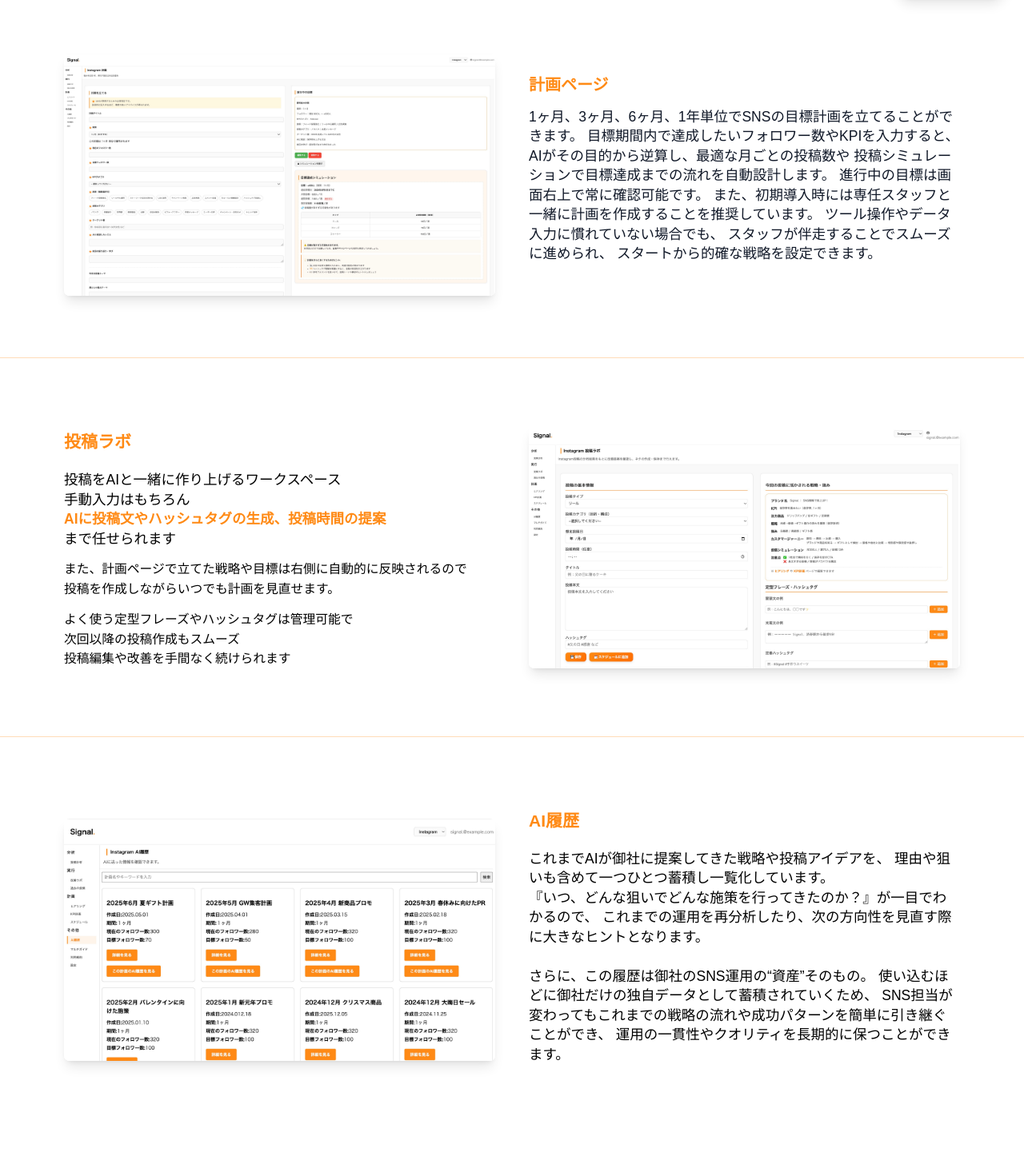
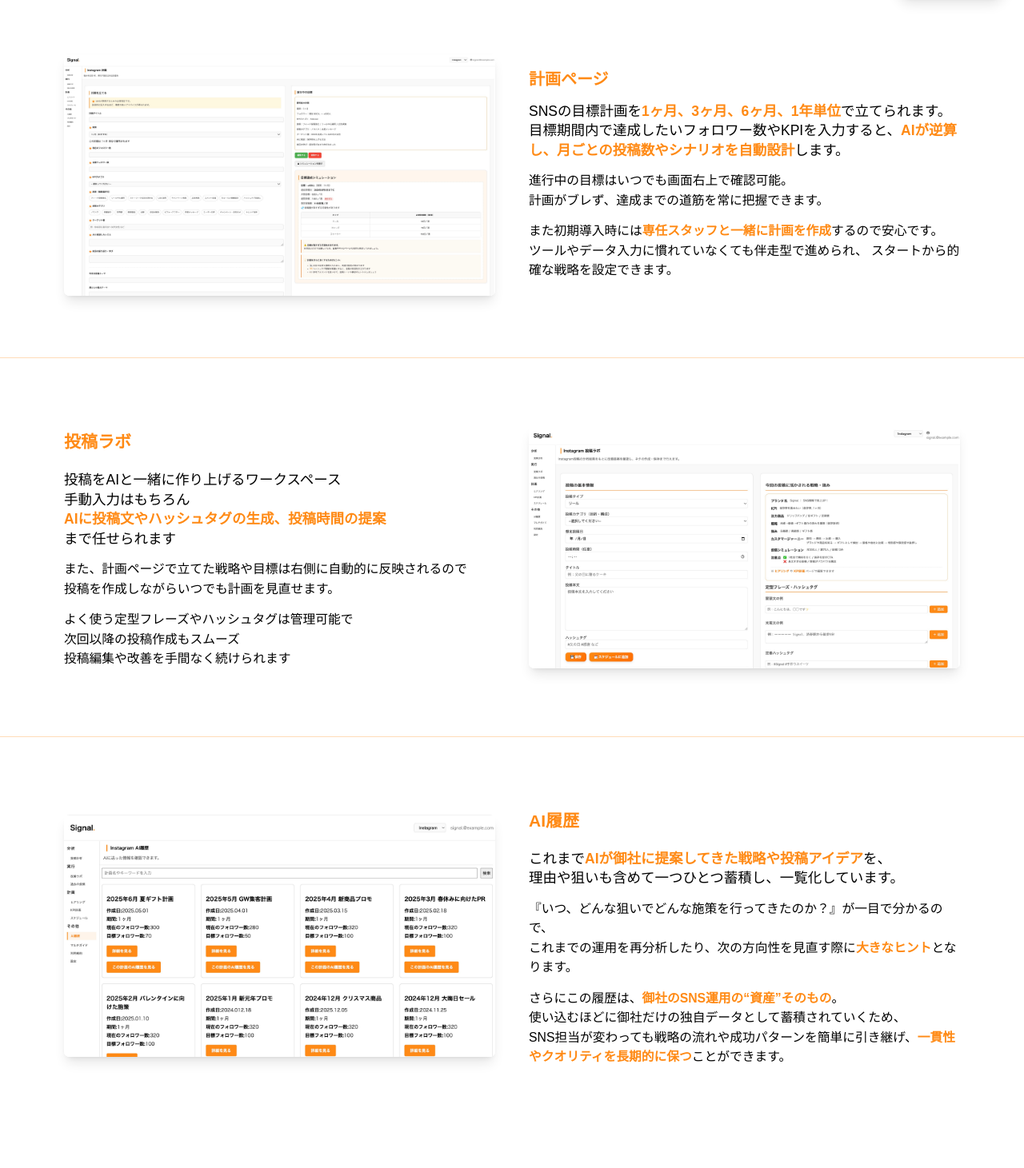
Before and after one commit to mogcia-app/signal-hp, a Next.js app: page /features in a window 1280 px wide. Shown: the part 781-2242 px from the top of the page at 80% size. Built offline with nearby package versions, Linux system fonts and the light colour scheme.

Commit message:
SNS AI履歴ページデザイン調整

```diff
--- a/src/app/features/page.tsx
+++ b/src/app/features/page.tsx
@@ -71,17 +71,29 @@ export default function FeaturesPage() {
   <h3 className="text-lg sm:text-xl md:text-2xl lg:text-[20px] font-bold mb-4 text-[#ff8a15]">
   計画ページ
 </h3>
-<p className="text-gray-900 text-base sm:text-lg md:text-xl mb-4">
-  1ヶ月、3ヶ月、6ヶ月、1年単位でSNSの目標計画を立てることができます。
+<p className="text-black text-base sm:text-lg md:text-xl mb-4">
+  SNSの目標計画を
+  <span className="text-[#ff8a15] font-semibold">1ヶ月、3ヶ月、6ヶ月、1年単位</span>で立てられます。<br />
   目標期間内で達成したいフォロワー数やKPIを入力すると、
-  AIがその目的から逆算し、最適な月ごとの投稿数や
-  投稿シミュレーションで目標達成までの流れを自動設計します。
-  進行中の目標は画面右上で常に確認可能です。
-  また、初期導入時には専任スタッフと一緒に計画を作成することを推奨しています。
-  ツール操作やデータ入力に慣れていない場合でも、
-  スタッフが伴走することでスムーズに進められ、
+  <span className="text-[#ff8a15] font-semibold">
+    AIが逆算し、月ごとの投稿数やシナリオを自動設計
+  </span>します。
+</p>
+
+<p className="text-black text-sm sm:text-base md:text-lg mb-4">
+  進行中の目標はいつでも画面右上で確認可能。<br />
+  計画がブレず、達成までの道筋を常に把握できます。
+</p>
+
+<p className="text-black text-sm sm:text-base md:text-lg">
+  また初期導入時には
+  <span className="text-[#ff8a15] font-semibold">
+    専任スタッフと一緒に計画を作成
+  </span>するので安心です。<br />
+  ツールやデータ入力に慣れていなくても伴走型で進められ、
   スタートから的確な戦略を設定できます。
 </p>
+
 
           </div>
         </div>
@@ -142,16 +154,23 @@ export default function FeaturesPage() {
   AI履歴
 </h3>
 <p className="text-black text-base sm:text-lg md:text-xl mb-4">
-  これまでAIが御社に提案してきた戦略や投稿アイデアを、
-  理由や狙いも含めて一つひとつ蓄積し一覧化しています。
-  <br />
-  『いつ、どんな狙いでどんな施策を行ってきたのか？』が一目でわかるので、
-  これまでの運用を再分析したり、次の方向性を見直す際に大きなヒントとなります。
-  <br /><br />
-  さらに、この履歴は御社のSNS運用の“資産”そのもの。
-  使い込むほどに御社だけの独自データとして蓄積されていくため、
-  SNS担当が変わってもこれまでの戦略の流れや成功パターンを簡単に引き継ぐことができ、
-  運用の一貫性やクオリティを長期的に保つことができます。
+  これまで
+  <span className="text-[#ff8a15] font-semibold">AIが御社に提案してきた戦略や投稿アイデア</span>を、<br />
+  理由や狙いも含めて一つひとつ蓄積し、一覧化しています。
+</p>
+
+<p className="text-black text-sm sm:text-base md:text-lg mb-4">
+  『いつ、どんな狙いでどんな施策を行ってきたのか？』が一目で分かるので、<br />
+  これまでの運用を再分析したり、次の方向性を見直す際に
+  <span className="text-[#ff8a15] font-semibold">大きなヒント</span>となります。
+</p>
+
+<p className="text-black text-sm sm:text-base md:text-lg">
+  さらにこの履歴は、
+  <span className="text-[#ff8a15] font-semibold">御社のSNS運用の“資産”そのもの</span>。<br />
+  使い込むほどに御社だけの独自データとして蓄積されていくため、<br />
+  SNS担当が変わっても戦略の流れや成功パターンを簡単に引き継げ、
+  <span className="text-[#ff8a15] font-semibold">一貫性やクオリティを長期的に保つ</span>ことができます。
 </p>
 
           </div>
--- a/src/app/page.tsx
+++ b/src/app/page.tsx
@@ -59,11 +59,13 @@ export default function Home() {
     <img src="/images/4.svg" alt="YouTube" className="w-16 h-16" />
   </div>
 
-  <div className="flex gap-4 justify-start mt-4">
-    <button className="border border-[#ff8a15] text-[#ff8a15] px-8 py-4 rounded-full hover:bg-[#ff8a15]/10 hover:scale-105 transition transform">
-      お問い合わせ
-    </button>
-  </div>
+  <div className="fixed bottom-6 right-6 z-50">
+        <Link href="/contact">
+          <button className="bg-[#ff8a15] text-white px-6 py-3 rounded-full shadow-lg hover:scale-105 transition transform">
+            ご相談はこちら
+          </button>
+        </Link>
+      </div>
 </div>
 
     </div>
@@ -655,10 +657,8 @@ export default function Home() {
 </section>
 
 <div className="w-full border-t border-[#ff8a15]/80 my-4"></div>
-
 <section className="w-full py-8 px-6 bg-white">
-  <div className="max-w-7xl mx-auto grid text-center md:grid-cols-2 gap-12 items-center">
-
+  <div className="max-w-7xl mx-auto grid md:grid-cols-2 gap-12 items-center">
     {/* 左：テキスト & CTA */}
     <div className="relative bg-[#ff8a15] text-white py-12 px-8 rounded-xl overflow-hidden">
      <div className="flex items-center justify-center gap-3 mb-8">
--- a/src/components/Header.tsx
+++ b/src/components/Header.tsx
@@ -19,7 +19,6 @@ export default function Header() {
         <Link href="/price" className="text-gray-600 hover:text-[#ff8a15]">料金</Link>
         <Link href="/flow" className="text-gray-600 hover:text-[#ff8a15]">導入までの流れ</Link>
         <Link href="/faq" className="text-gray-600 hover:text-[#ff8a15]">よくある質問</Link>
-        <Link href="/document" className="text-gray-600 hover:text-[#ff8a15]">資料</Link>
         <Link
           href="/contact"
           className="bg-[#ff8a15] text-white px-4 py-2 rounded-full hover:bg-orange-500 transition"
```
